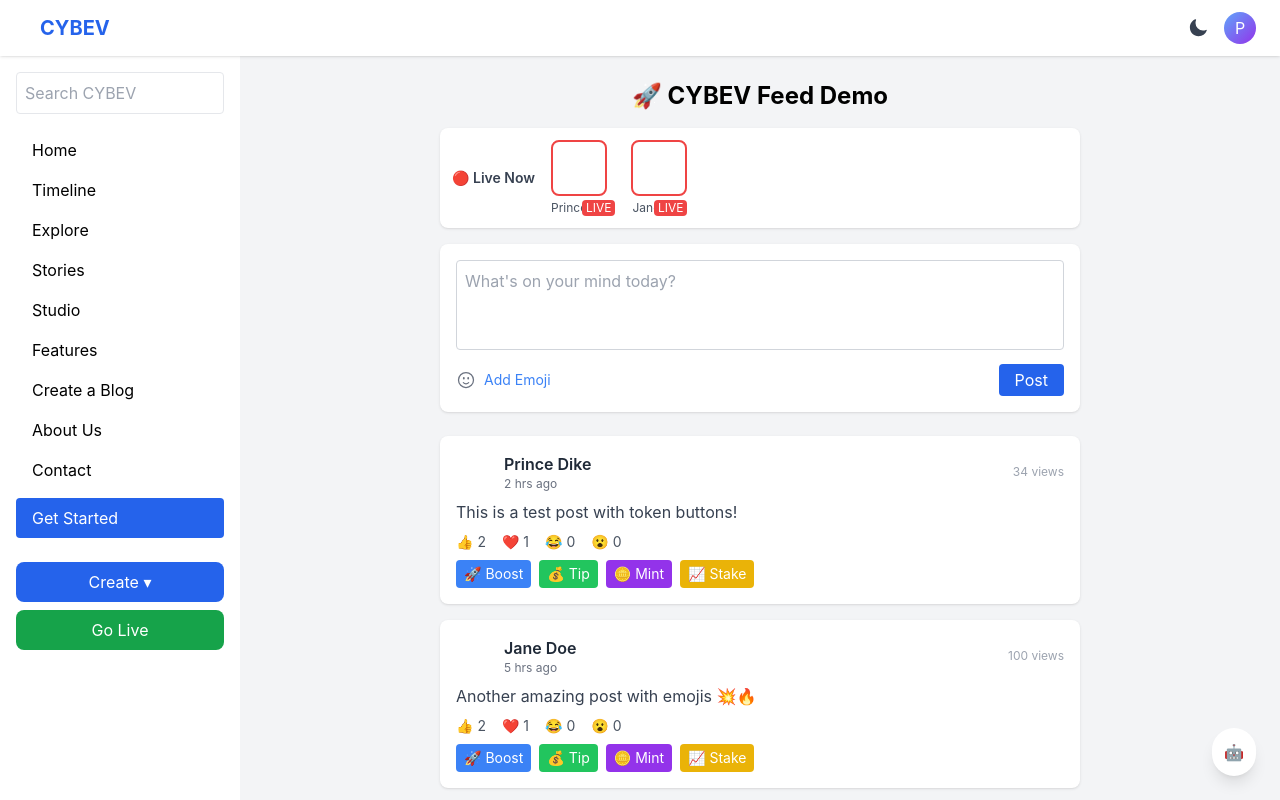
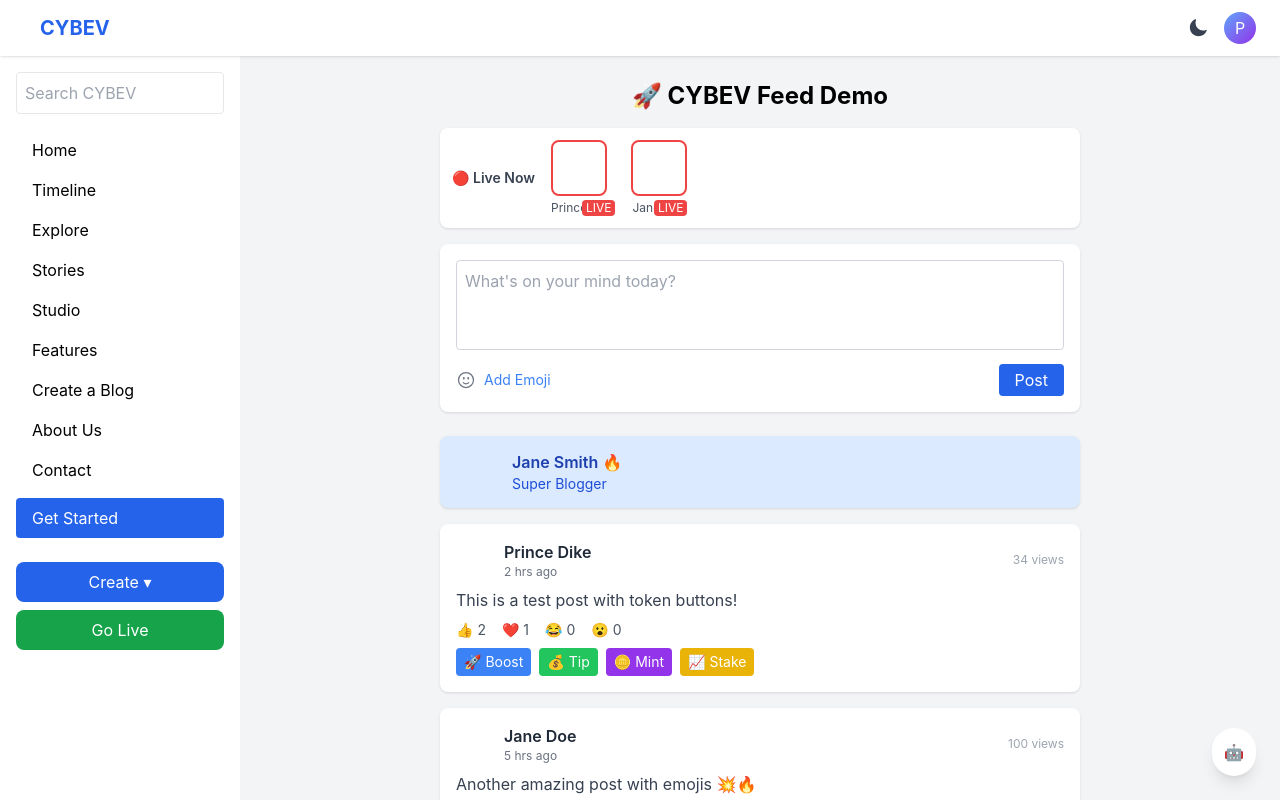
Before and after one commit to cybev1/cybev-frontend, a Next.js app: page /feed in a window 1280 px wide. Built offline with nearby package versions, Linux system fonts and the light colour scheme.

Commit message:
Add files via upload

```diff
--- a/pages/feed.jsx
+++ b/pages/feed.jsx
@@ -1,8 +1,10 @@
+
 import React from 'react';
 import PostCard from '@/components/social/PostCard';
 import CyBevBotWidget from '@/components/social/CyBevBotWidget';
 import LiveNowStrip from '@/components/social/LiveNowStrip';
 import PostComposer from '@/components/social/PostComposer';
+import SuperBloggerCard from '@/components/social/SuperBloggerCard';
 
 export default function Feed() {
   const dummyPosts = [
@@ -30,6 +32,7 @@ export default function Feed() {
 
       <LiveNowStrip />
       <PostComposer />
+      <SuperBloggerCard />
 
       {dummyPosts.map((post) => (
         <PostCard key={post.id} post={post} />
```
